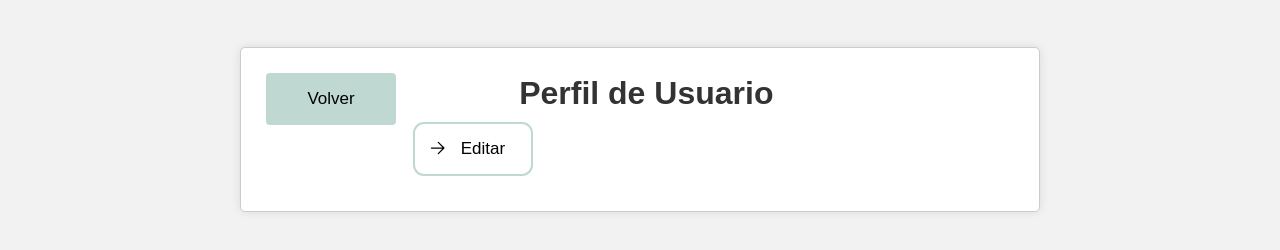
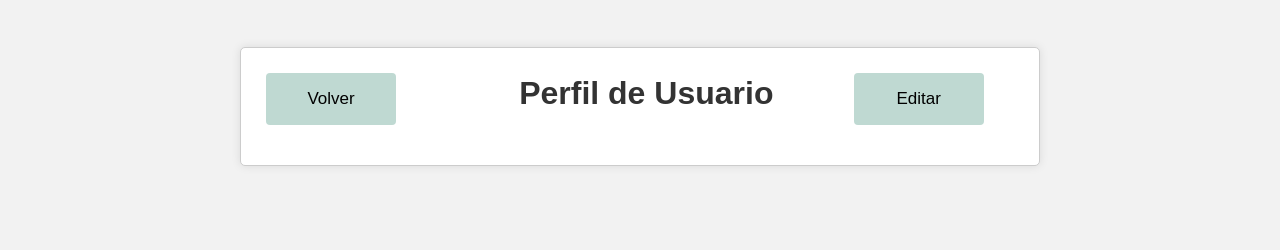
Before and after one commit to NoPensamos/Construccion, a plain HTML site: page FRONT/HTML/perfil.html in a window 1280 px wide. Shown: the part 150-400 px from the top of the page. Drawn offline with nearby package versions, Linux system fonts and the light colour scheme.

Commit message:
Por lo menos se ve decente

```diff
--- a/FRONT/CSS/styles.css
+++ b/FRONT/CSS/styles.css
@@ -415,38 +415,43 @@ h1 {
 .user-info span {
   color: #333;
 }
-.button-editar {
+
+.añadir{
   display: inline-block;
-  margin-left: 20%;
-  margin-top: -1%;
-  background-color: #ffffff00;
+  border-radius: 4px;
+  background-color: #BFD9D2;
+  border: none;
   color: black;
-  width: 9em;
-  height: 4em;
-  border: #BFD9D2 0.2em solid;
-  border-radius: 11px;
+  text-align: center;
+  font-size: 17px;
+  padding: 16px;
+  width: 130px;
+  transition: all 0.5s;
+  cursor: pointer;
+  margin-left: 10%;
+}
+.añadir span {
+  cursor: pointer;
   text-align: right;
-  transition: all 0.6s ease;
-}
+  display: inline-block;
+  position: relative;
+  transition: 0.5s;
+ }
 
-.button-editar:hover {
-  background-color: #BFD9D2;
-  cursor: pointer;
-}
+ .añadir span:after {
+  content: '»';
+  position: absolute;
+  opacity: 0;
+  top: 0;
+  right: 20px;
+  transition: 0.5s;
+ }
 
-.button-editar svg {
-  width: 1.6em;
-  margin: -0.1em 0.9em 2em;
-  position: absolute;
-  display: flex;
-  transition: all 0.6s ease;
-}
+ .añadir:hover span {
+  padding-right: 40px;
+ }
 
-.button-editar:hover svg {
-  transform: translateX(9px);
-}
-
-.text-editar {
-  margin: 0 1.5em;
-  font-size: 17px;
-}
+ .añadir:hover span:after {
+  opacity: 1;
+  left: -20;
+ }
--- a/FRONT/HTML/perfil.html
+++ b/FRONT/HTML/perfil.html
@@ -59,14 +59,9 @@
           </button>
         <h1 id="usuario" class="user">Perfil de Usuario</h1>
         <a href="EditarPerfilEmpresa.html">
-            <button class="button-editar">
-                <svg xmlns="http://www.w3.org/2000/svg" fill="none" viewBox="0 0 24 24" stroke-width="1.5" stroke="currentColor" class="w-6 h-6">
-                  <path stroke-linecap="round" stroke-linejoin="round" d="M4.5 12h15m0 0l-6.75-6.75M19.5 12l-6.75 6.75"></path>
-                </svg>
-                <div class="text-editar">
-                  Editar
-                </div>
-              </button>
+            <button class="añadir">
+              <span>Editar</span>
+            </button>
         </a>
         <ul class="user-info" id="user-info">
             <!-- Los datos del usuario serán mostrados aquí -->
```
Also changed, not shown: FRONT/CSS/css_lista.css (+0 -38 lines), FRONT/HTML/lista.html (+1 -1 lines).
